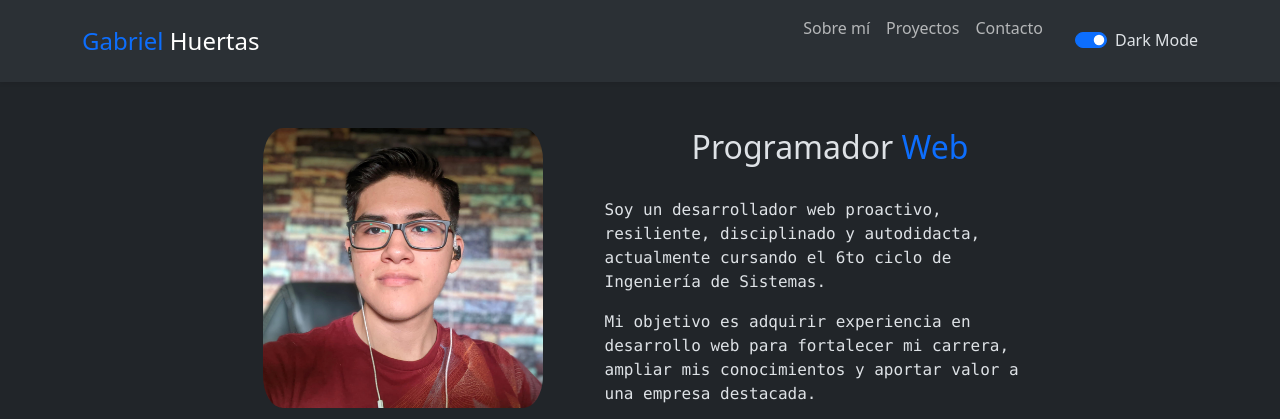
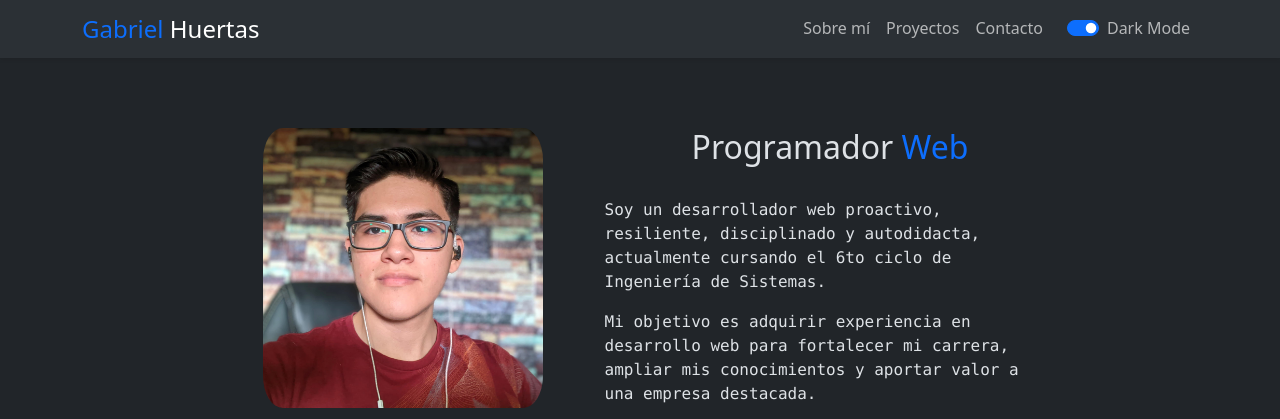
Before and after one commit to GuDex-Dev/u-lab02-ingenieria-web, a plain HTML site: page index.html in a window 1280 px wide. Shown: the top 419 px of the page. Drawn offline with nearby package versions, Linux system fonts and the light colour scheme.

Commit message:
fix: DarkMode Checkbox

```diff
--- a/index.html
+++ b/index.html
@@ -42,10 +42,10 @@
               >Sobre mí</a
             >
             <a class="nav-link" href="#proyectos">Proyectos</a>
-            <a class="nav-link me-4" href="#contacto">Contacto</a>
-            <div class="form-check form-switch d-flex align-items-center gap-2">
+            <a class="nav-link me-5" href="#contacto">Contacto</a>
+            <div class="form-check form-switch nav-link">
               <input
-                class="form-check-input my-4"
+                class="form-check-input"
                 type="checkbox"
                 id="darkModeSwitch"
                 checked
```
Also changed, not shown: styles.css (+0 -13 lines).
